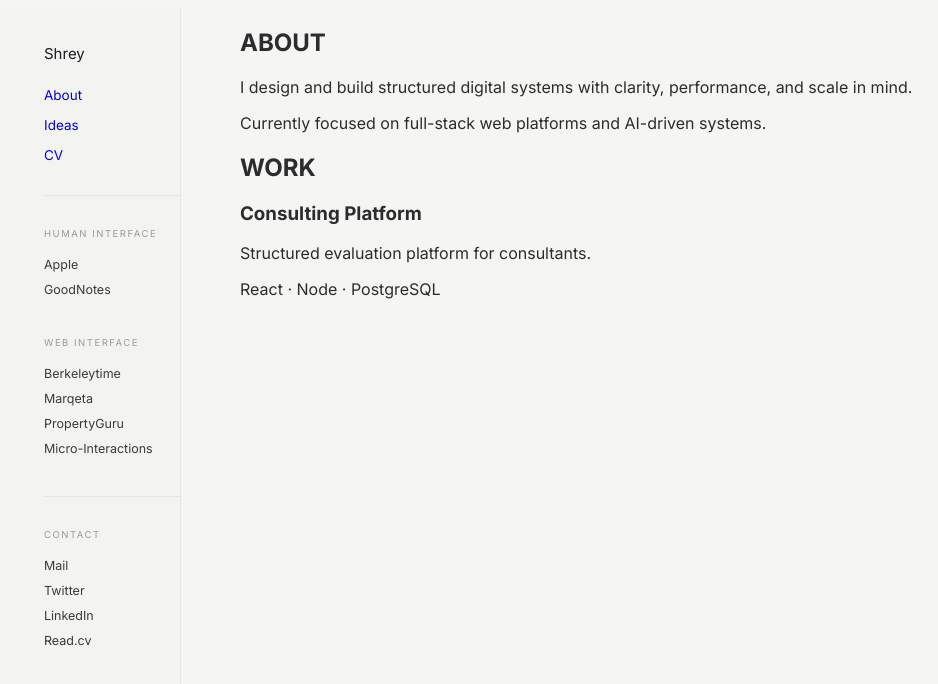
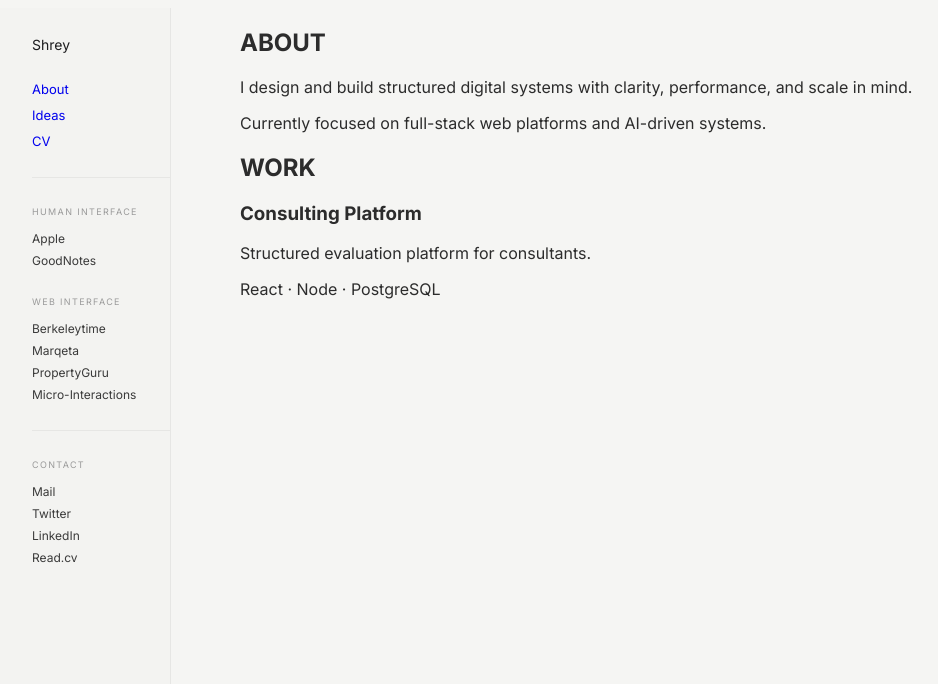
Before and after one commit to shreysircar/Portfolio, a Next.js app: page / in a window 1280 px wide. Shown: the top 684 px of the page, without its empty margins (8-946 px from the left). Built offline with nearby package versions, Linux system fonts and the light colour scheme.

Commit message:
initial commit

```diff
--- a/src/components/Sidebar.tsx
+++ b/src/components/Sidebar.tsx
@@ -1,42 +1,42 @@
 export default function Sidebar() {
   return (
-    <aside className="fixed left-0 top-0 h-screen w-[180px]
+    <aside className="fixed left-0 top-0 h-screen w-[170px]
                        bg-[#F3F3F1] border-r border-[#E6E6E4]">
 
-      <div className="pt-[36px] pl-[44px] pr-6">
+      <div className="pt-[28px] pl-[32px] pr-4 space-y-[28px]">
 
         {/* NAME */}
-        <div className="text-[15px] font-medium text-[#1D1D1F]">
+        <div className="text-[14px] font-medium text-[#1D1D1F]">
           Shrey
         </div>
 
         {/* PRIMARY NAV */}
-        <div className="mt-[24px] space-y-[14px] text-[13.5px] text-[#1D1D1F]">
+        <nav className="space-y-[10px] text-[13px] font-medium text-[#1D1D1F]">
           <a href="#about" className="block no-underline">About</a>
           <a href="#ideas" className="block no-underline">Ideas</a>
           <a href="#cv" className="block no-underline">CV</a>
-        </div>
+        </nav>
 
         {/* DIVIDER */}
-        <div className="mt-[32px] mb-[32px] border-t border-[#E6E6E4]" />
+        <div className="border-t border-[#E6E6E4]" />
 
         {/* HUMAN INTERFACE */}
-        <div className="space-y-[18px]">
-          <div className="text-[9.5px] tracking-[0.16em] text-[#9A9A9A]">
+        <div className="space-y-[14px]">
+          <div className="text-[9px] tracking-[0.15em] text-[#9A9A9A]">
             HUMAN INTERFACE
           </div>
-          <div className="space-y-[10px] text-[12.5px] text-[#3A3A3A]">
+          <div className="space-y-[7px] text-[12px] text-[#3A3A3A]">
             <div>Apple</div>
             <div>GoodNotes</div>
           </div>
         </div>
 
         {/* WEB INTERFACE */}
-        <div className="mt-[40px] space-y-[18px]">
-          <div className="text-[9.5px] tracking-[0.16em] text-[#9A9A9A]">
+        <div className="space-y-[14px]">
+          <div className="text-[9px] tracking-[0.15em] text-[#9A9A9A]">
             WEB INTERFACE
           </div>
-          <div className="space-y-[10px] text-[12.5px] text-[#3A3A3A]">
+          <div className="space-y-[7px] text-[12px] text-[#3A3A3A]">
             <div>Berkeleytime</div>
             <div>Marqeta</div>
             <div>PropertyGuru</div>
@@ -45,14 +45,14 @@ export default function Sidebar() {
         </div>
 
         {/* DIVIDER */}
-        <div className="mt-[40px] mb-[32px] border-t border-[#E6E6E4]" />
+        <div className="border-t border-[#E6E6E4]" />
 
         {/* CONTACT */}
-        <div className="space-y-[18px]">
-          <div className="text-[9.5px] tracking-[0.16em] text-[#9A9A9A]">
+        <div className="space-y-[14px]">
+          <div className="text-[9px] tracking-[0.15em] text-[#9A9A9A]">
             CONTACT
           </div>
-          <div className="space-y-[10px] text-[12.5px] text-[#3A3A3A]">
+          <div className="space-y-[7px] text-[12px] text-[#3A3A3A]">
             <div>Mail</div>
             <div>Twitter</div>
             <div>LinkedIn</div>
```
